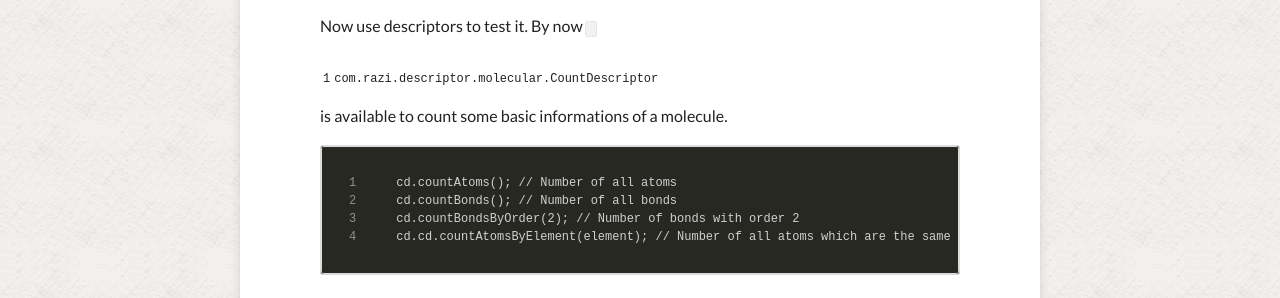
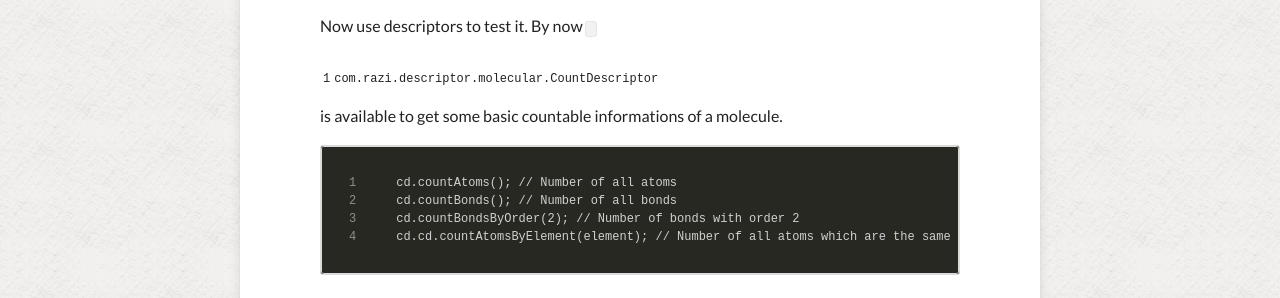
Before and after one commit to mohebifar/mohebifar.ir, a Jekyll site: the page built from _posts/2014-02-15-parsing-smiles-with-razi.markdown, in a window 1280 px wide. Shown: the part 936-1234 px from the top of the page. Built offline with Jekyll 4.4.1, drawn with Linux system fonts in a browser that asks for light colours; nearby versions of some CDN libraries.

Commit message:
Update 2014-02-15-parsing-smiles-with-razi.markdown

```diff
--- a/_posts/2014-02-15-parsing-smiles-with-razi.markdown
+++ b/_posts/2014-02-15-parsing-smiles-with-razi.markdown
@@ -22,7 +22,7 @@ The code of above is :
 
     Molecule mol = sr.get();
 
-Now use descriptors to test it. By now `com.razi.descriptor.molecular.CountDescriptor` is available to count some basic informations of a molecule.
+Now use descriptors to test it. By now `com.razi.descriptor.molecular.CountDescriptor` is available to get some basic countable informations of a molecule.
 
     cd.countAtoms(); // Number of all atoms
     cd.countBonds(); // Number of all bonds
```
